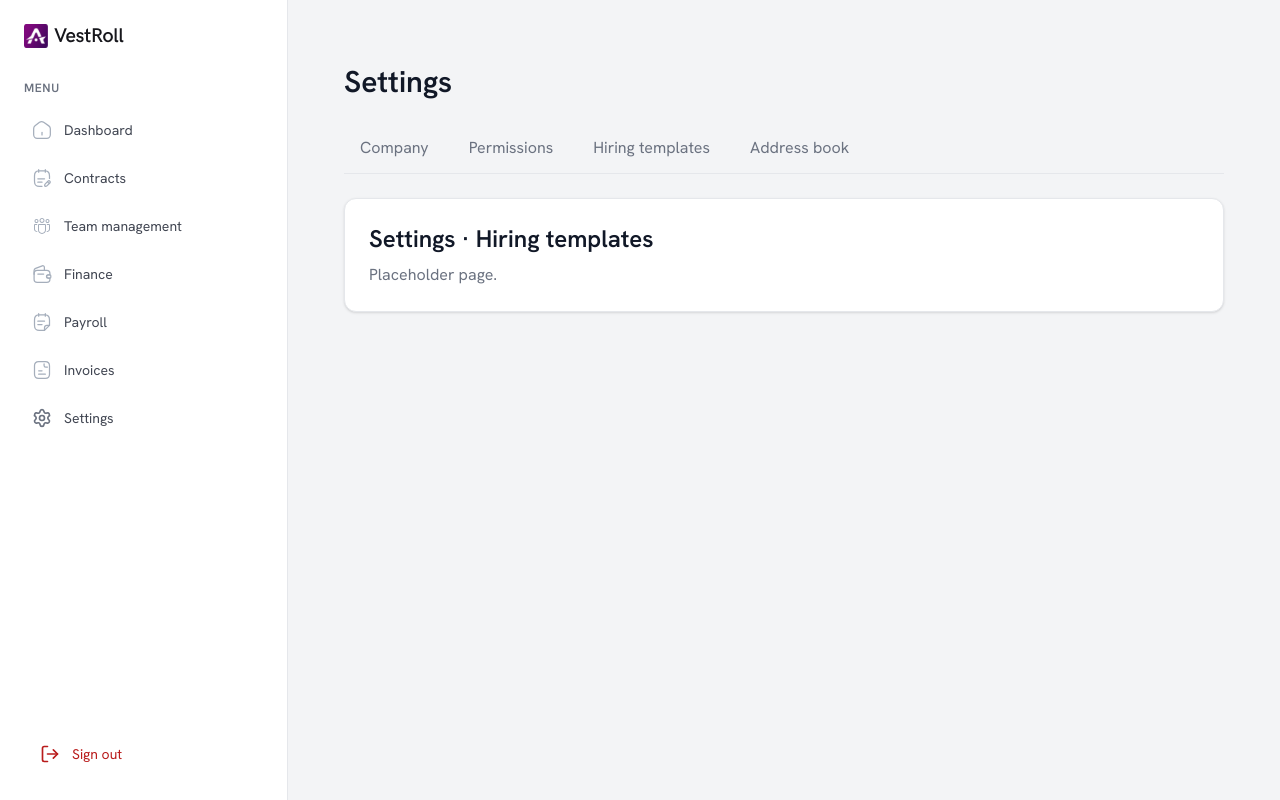
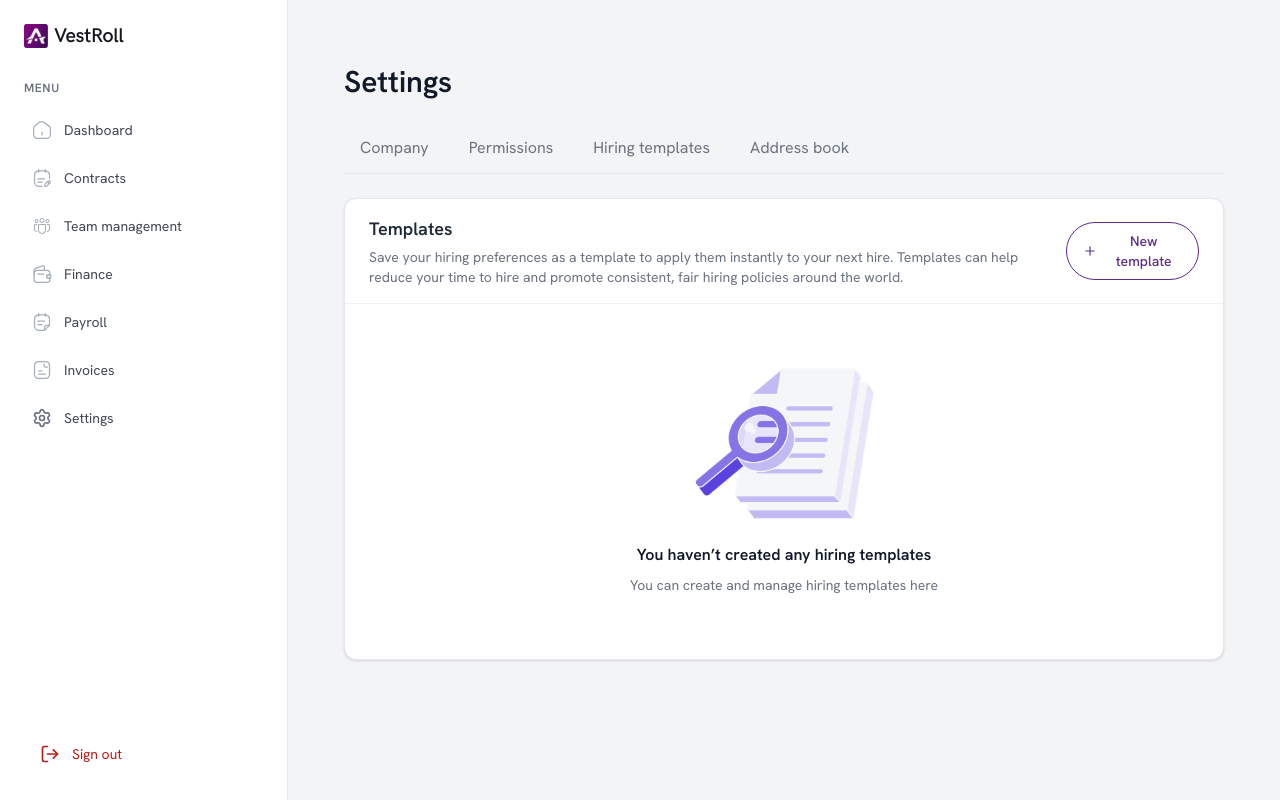
Before and after one commit to SafeVault/vestroll-frontend, a Next.js app: page /settings/hiring-templates in a window 1280 px wide. Built offline with nearby package versions, Linux system fonts and the light colour scheme.

Commit message:
feat: hiring template page component done

```diff
--- a/src/app/(app)/settings/hiring-templates/page.tsx
+++ b/src/app/(app)/settings/hiring-templates/page.tsx
@@ -1,8 +1,40 @@
+"use client";
+
+import Image from "next/image";
+
 export default function SettingsHiringTemplatesPage() {
   return (
-    <div className="rounded-xl border border-[#e5e7eb] bg-white p-6 shadow-sm">
-      <h1 className="text-2xl font-semibold text-[#111827]">Settings · Hiring templates</h1>
-      <p className="mt-2 text-[#6b7280]">Placeholder page.</p>
-    </div>
+    <section className="rounded-xl border border-[#e5e7eb] bg-white shadow-sm">
+      <div className="block md:flex items-center justify-between gap-4 px-4 sm:px-6 py-4 border-b border-[#eef2f7]">
+        <div className="block items-center justify-between gap-4">
+          <div>
+            <h2 className="text-base sm:text-lg font-semibold text-[#1f2937]">Templates</h2>
+          </div>
+          <p className="mt-1 text-xs sm:text-sm text-[#6b7280] max-w-3xl">
+            Save your hiring preferences as a template to apply them instantly to your next hire. Templates can help reduce your time to hire and
+            promote consistent, fair hiring policies around the world.
+          </p>
+        </div>
+
+        <button
+          type="button"
+          className="inline-flex items-center gap-2 rounded-full border mt-4 md:mt-0 px-4 py-2 text-sm font-medium text-[#5E2A8C] border-[#5E2A8C] hover:bg-[#5E2A8C] hover:text-white active:bg-[#4c1d95] transition-colors"
+          aria-label="Create new hiring template"
+        >
+          <svg width="16" height="16" viewBox="0 0 24 24" fill="none" aria-hidden>
+            <path d="M12 5v14M5 12h14" stroke="currentColor" strokeWidth="2" strokeLinecap="round" />
+          </svg>
+          New template
+        </button>
+      </div>
+
+      <div className="px-4 sm:px-6 py-10 sm:py-16">
+        <div className="mx-auto flex max-w-md flex-col items-center text-center">
+          <Image src="/scope.png" alt="Empty templates" width={180} height={150} className="h-auto w-[126px] sm:w-[180px]" />
+          <h3 className="mt-6 text-sm sm:text-base font-semibold text-[#111827]">You haven’t created any hiring templates</h3>
+          <p className="mt-2 text-xs sm:text-sm text-[#6b7280]">You can create and manage hiring templates here</p>
+        </div>
+      </div>
+    </section>
   );
 }
```
Also changed, not shown: public/scope.png (added).
